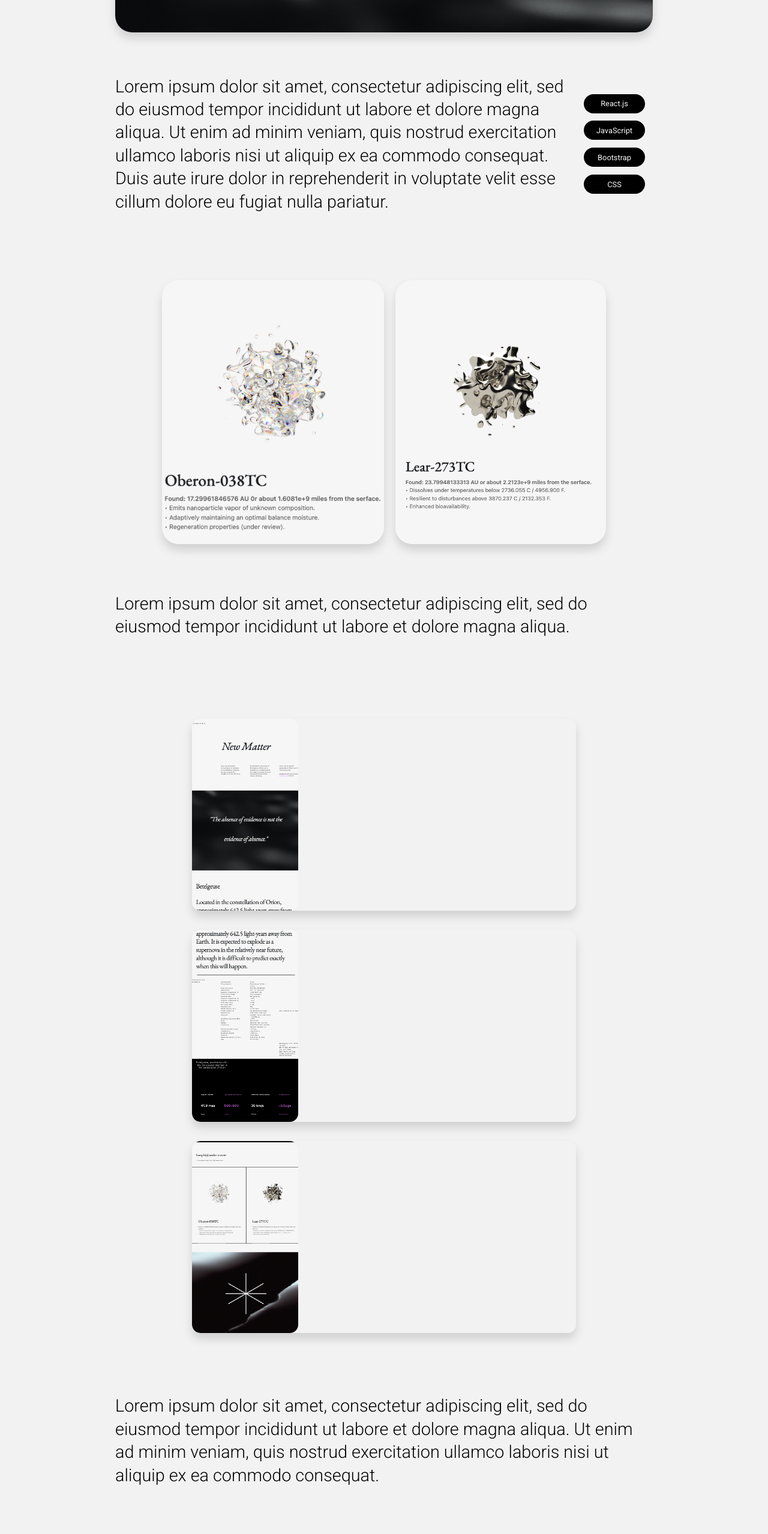
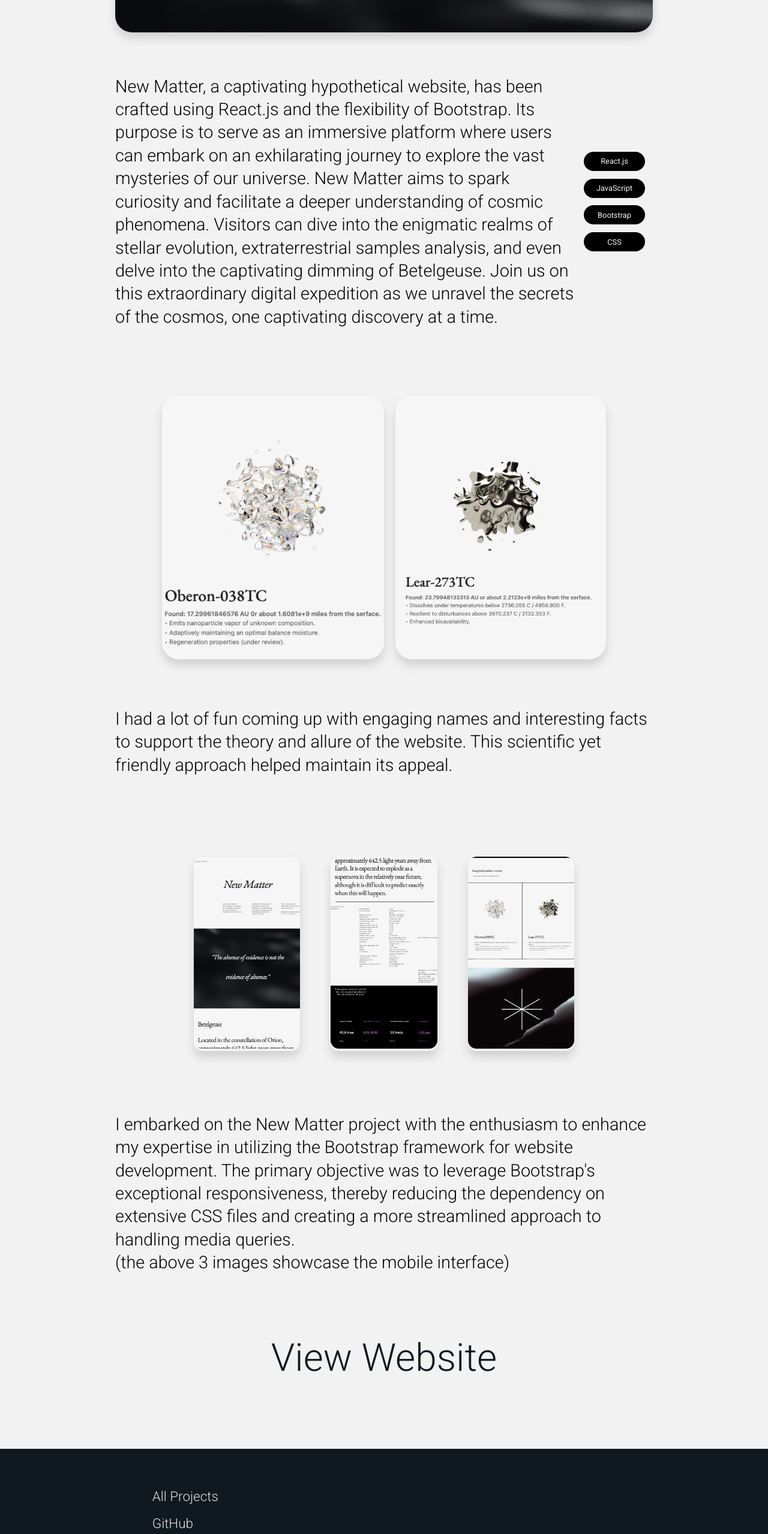
Before and after one commit to Kaltrunner/The-Portfolio, a React (Create React App) app: page /Featured-1 in a window 1280 px wide. Shown: the part 960-3517 px from the top of the page at 60% size. Built offline with nearby package versions, Linux system fonts and the light colour scheme.

Commit message:
working on featured text

```diff
--- a/src/Featured-1.js
+++ b/src/Featured-1.js
@@ -29,12 +29,17 @@ function Featured1() {
 
             <div className="projects-sub-header-div">
               <h4 className="projects-sub-header">
-                Lorem ipsum dolor sit amet, consectetur adipiscing elit, sed do
-                eiusmod tempor incididunt ut labore et dolore magna aliqua. Ut
-                enim ad minim veniam, quis nostrud exercitation ullamco laboris
-                nisi ut aliquip ex ea commodo consequat. Duis aute irure dolor
-                in reprehenderit in voluptate velit esse cillum dolore eu fugiat
-                nulla pariatur.
+                New Matter, a captivating hypothetical website, has been crafted
+                using React.js and the flexibility of Bootstrap. Its purpose is
+                to serve as an immersive platform where users can embark on an
+                exhilarating journey to explore the vast mysteries of our
+                universe. New Matter aims to spark curiosity and facilitate a
+                deeper understanding of cosmic phenomena. Visitors can dive into
+                the enigmatic realms of stellar evolution, extraterrestrial
+                samples analysis, and even delve into the captivating dimming of
+                Betelgeuse. Join us on this extraordinary digital expedition as
+                we unravel the secrets of the cosmos, one captivating discovery
+                at a time.
               </h4>
 
               <div className="projects-sub-header-laguage">
@@ -57,30 +62,34 @@ function Featured1() {
 
             <div className="projects-sub-header-div">
               <h4 className="projects-sub-header">
-                Lorem ipsum dolor sit amet, consectetur adipiscing elit, sed do
-                eiusmod tempor incididunt ut labore et dolore magna aliqua.
+                I had a lot of fun coming up with engaging names and interesting
+                facts to support the theory and allure of the website. This
+                scientific yet friendly approach helped maintain its appeal.
               </h4>
             </div>
           </div>
 
           <div className="select-section-3">
             <div className="select-section-info-3">
-              <div className="section-img">
+              <div className="section-img-mobile">
                 <img src="Frame 11.png" alt="" id="mobile-img" />
               </div>
-              <div className="section-img">
+              <div className="section-img-mobile">
                 <img src="Frame 12.png" alt="" id="mobile-img" />
               </div>
-              <div className="section-img">
+              <div className="section-img-mobile">
                 <img src="Frame 13.png" alt="" id="mobile-img" />
               </div>
             </div>
             <div className="projects-sub-header-div">
               <h4 className="projects-sub-header">
-                Lorem ipsum dolor sit amet, consectetur adipiscing elit, sed do
-                eiusmod tempor incididunt ut labore et dolore magna aliqua. Ut
-                enim ad minim veniam, quis nostrud exercitation ullamco laboris
-                nisi ut aliquip ex ea commodo consequat.
+                I embarked on the New Matter project with the enthusiasm to
+                enhance my expertise in utilizing the Bootstrap framework for
+                website development. The primary objective was to leverage
+                Bootstrap's exceptional responsiveness, thereby reducing the
+                dependency on extensive CSS files and creating a more
+                streamlined approach to handling media queries.
+                <br /> (the above 3 images showcase the mobile interface)
               </h4>
             </div>
             <a
--- a/src/index.css
+++ b/src/index.css
@@ -384,6 +384,7 @@ body::-webkit-scrollbar-thumb:active {
 }
 
 .select-section-info-3 {
+  display: flex;
   height: inherit;
   background-repeat: no-repeat;
   background-position: center;
@@ -418,6 +419,18 @@ body::-webkit-scrollbar-thumb:active {
   border-radius: 14px;
   box-shadow: 0 10px 15px 0px #d1d1d1;
   display: flex;
+  overflow: hidden;
+  background-repeat: no-repeat;
+  background-position: center;
+  background-size: cover;
+  object-fit: cover;
+}
+
+.section-img-mobile {
+  width: auto;
+  margin: 4vh 2vw;
+  border-radius: 14px;
+  box-shadow: 0 10px 15px 0px #d1d1d1;
   overflow: hidden;
   background-repeat: no-repeat;
   background-position: center;
```
